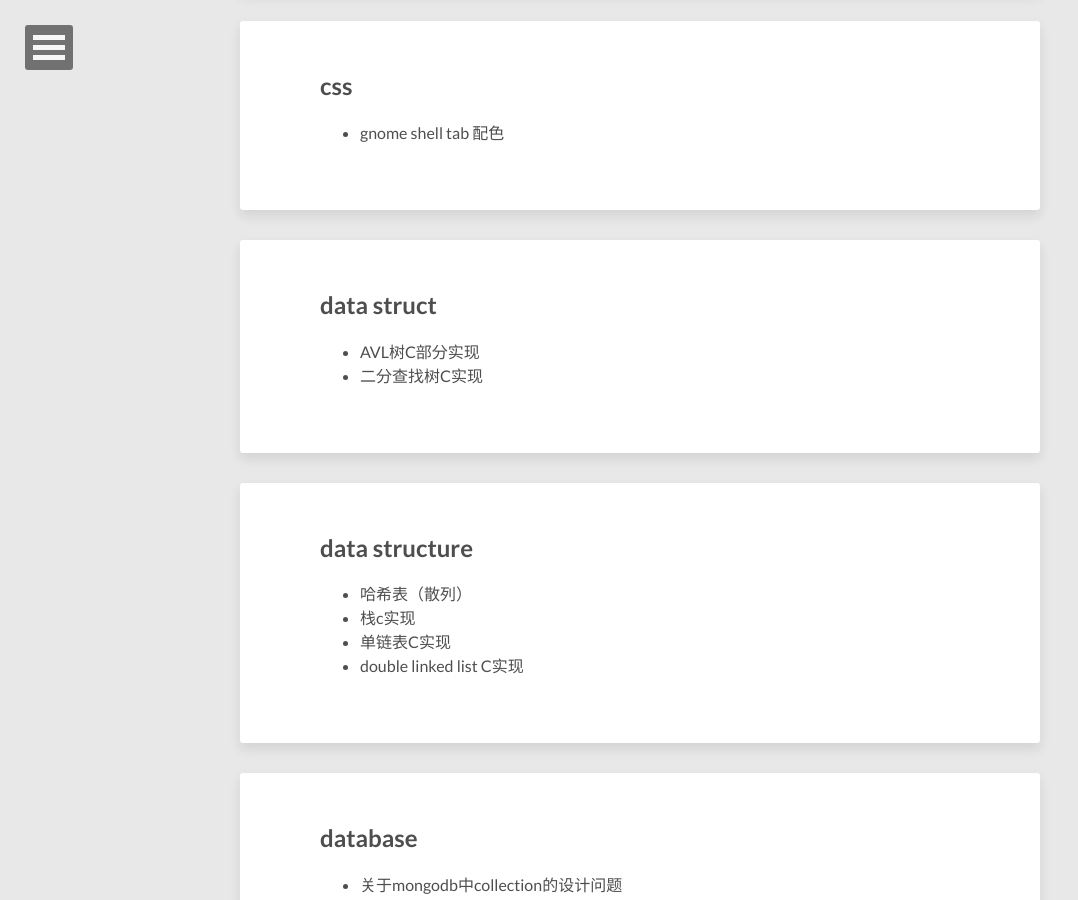
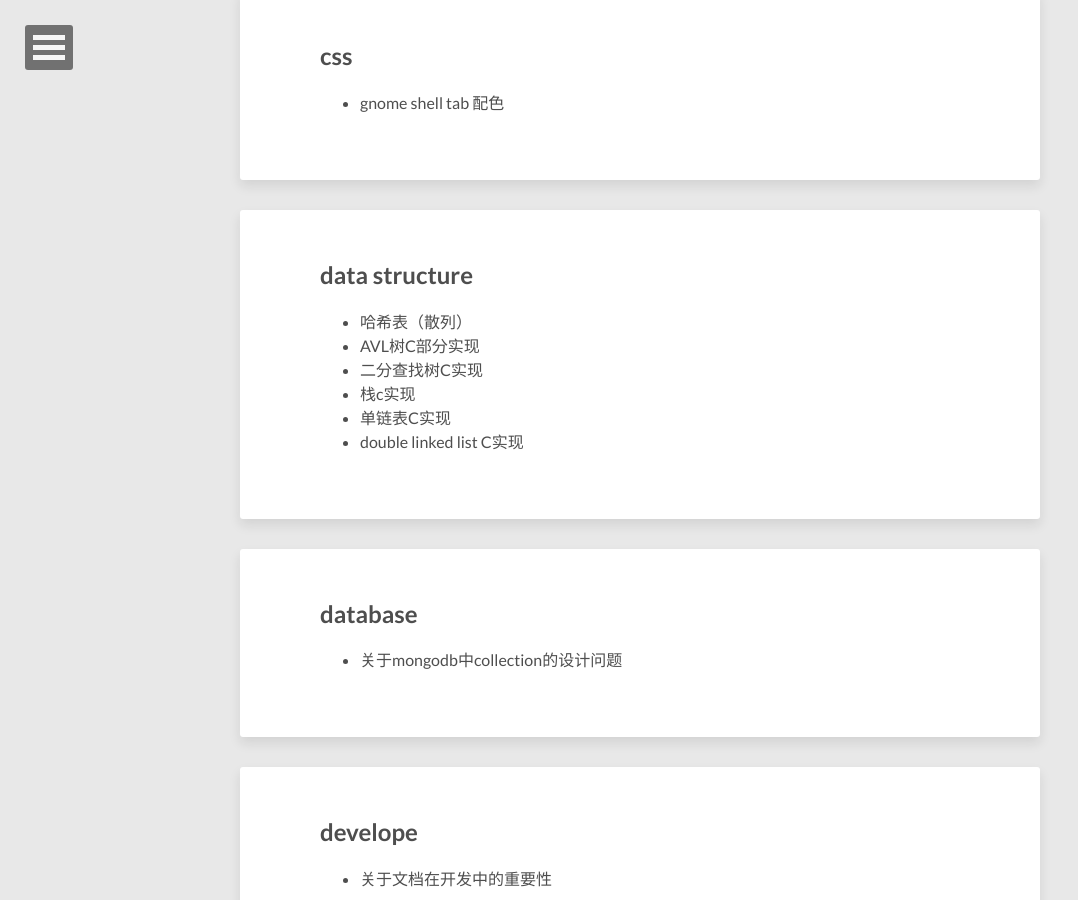
Before and after one commit to MarcoQin/MarcoQin.github.io, a Jekyll site: the page built from tags/index.html, in a window 1280 px wide and 900 px high, scrolled down 1073 px. Shown: the whole window, without its empty margins (0-1078 px from the left). Built offline with Jekyll 4.4.1, drawn with Linux system fonts in a browser that asks for light colours; nearby versions of some CDN libraries.

Commit message:
modified tag

```diff
--- a/_posts/2015-11-13-binary-search-tree.md
+++ b/_posts/2015-11-13-binary-search-tree.md
@@ -3,7 +3,7 @@
 layout: post
 title: 二分查找树C实现
 category : C
-tags : [C, data struct]
+tags : [C, data structure]
 
 ---
 
--- a/_posts/2015-11-14-AVL-tree.md
+++ b/_posts/2015-11-14-AVL-tree.md
@@ -3,7 +3,7 @@
 layout: post
 title: AVL树C部分实现
 category : C
-tags : [C, data struct]
+tags : [C, data structure]
 
 ---
 
```
